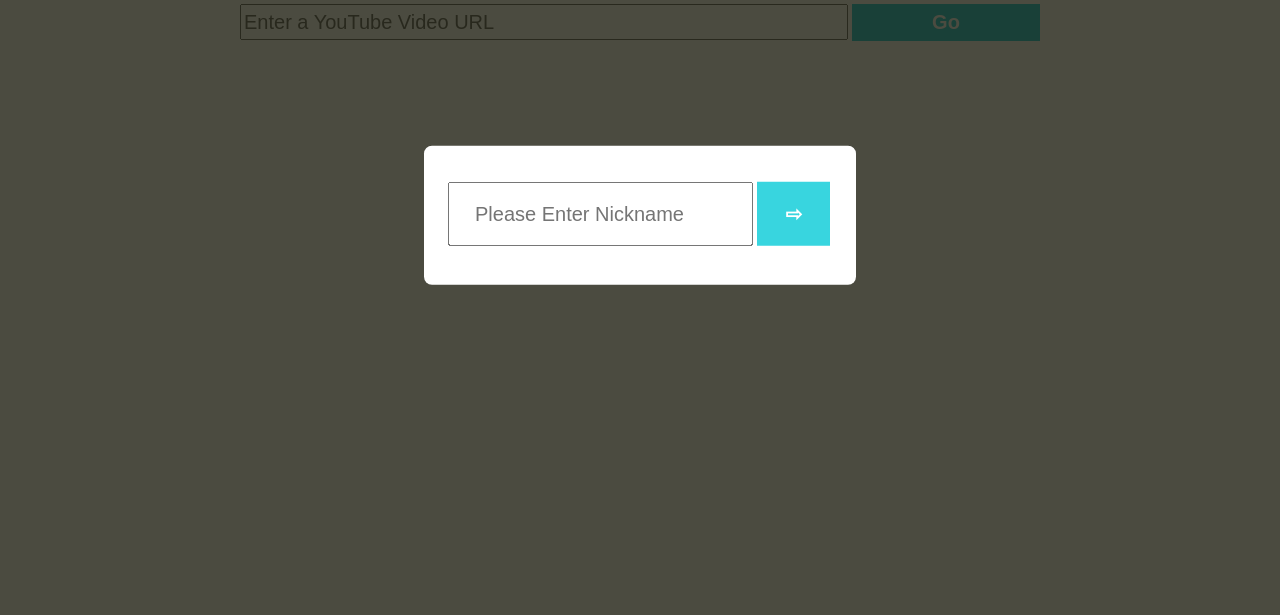
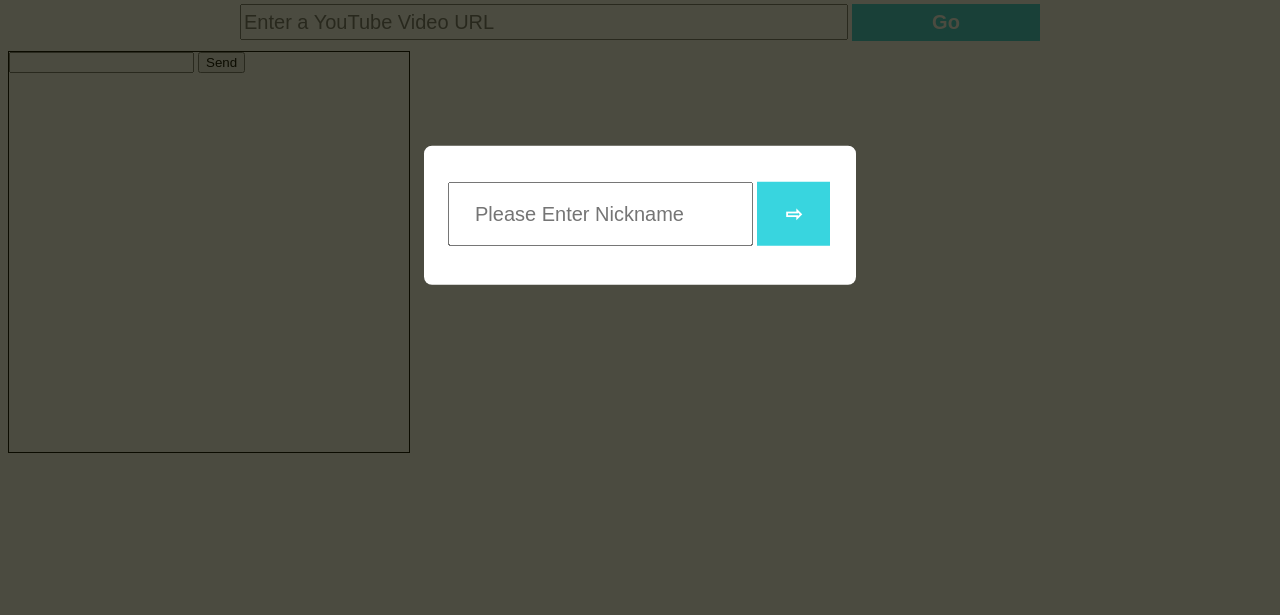
Before and after one commit to GeoYS/youbash, a website: page public/bash.html in a window 1280 px wide. Shown: the part 185-800 px from the top of the page. Drawn offline with nearby package versions, Linux system fonts and the light colour scheme; no server answers.

Commit message:
fixed nickname deletion when user leaves bash, added chat panel html

```diff
--- a/public/bash.html
+++ b/public/bash.html
@@ -24,8 +24,17 @@
       <input type="text" id="url-bar" placeholder="Enter a YouTube Video URL">
       <button id="submit-button">Go</button>
     </div>
+
     <div id="video-container">
        <div id="youtube-iframe"></div>
+    </div>
+
+    <div id="chat-panel">
+      <div id="message-container">
+
+      </div>
+      <input type="text" id="message-input">
+      <button id="send-button">Send</button>
     </div>
 
     <div id ="nickname-modal" class="modal">
--- a/public/css/bash.css
+++ b/public/css/bash.css
@@ -33,6 +33,12 @@
   width: fit-content;
   height: fit-content;
   margin: auto;
+}
+
+#chat-panel {
+  height: 400px;
+  width: 400px;
+  border: 1px solid black;
 }
 
 .modal {
```
Also changed, not shown: server.js (+8 -4 lines).
